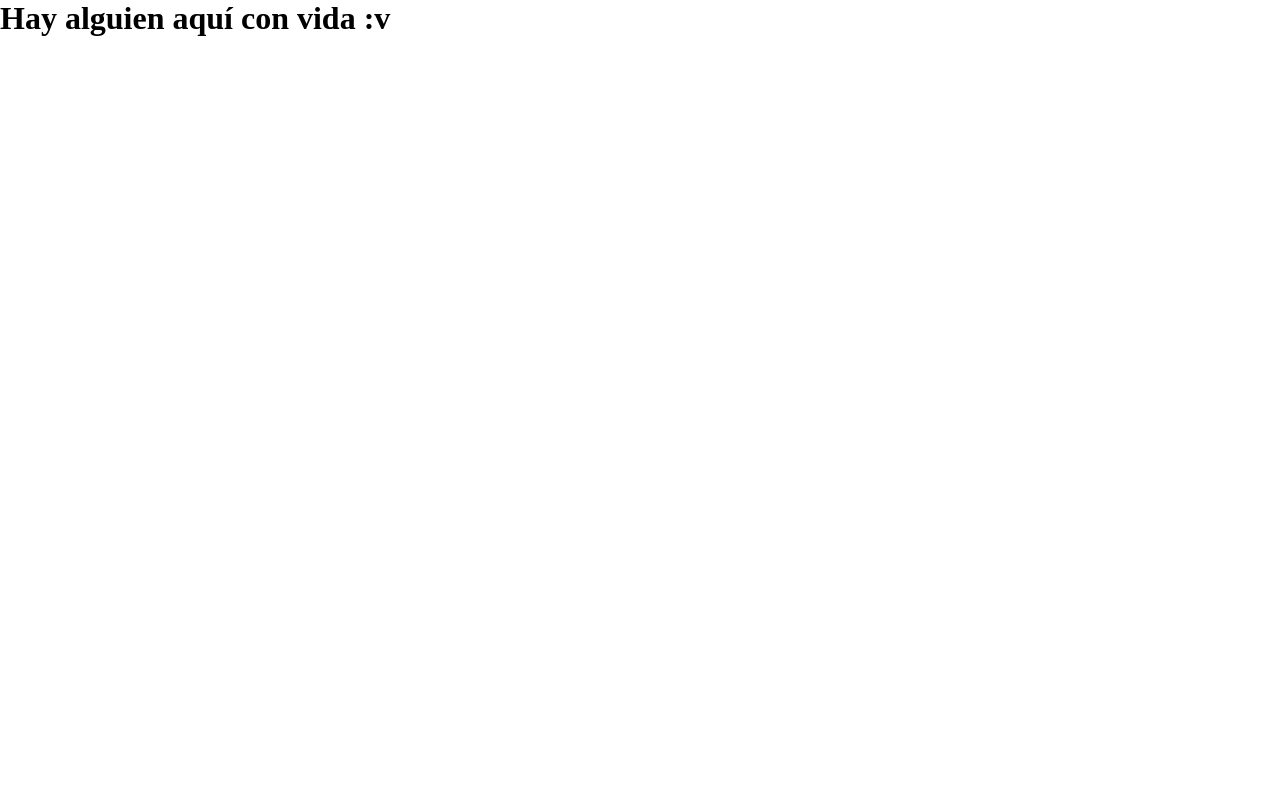
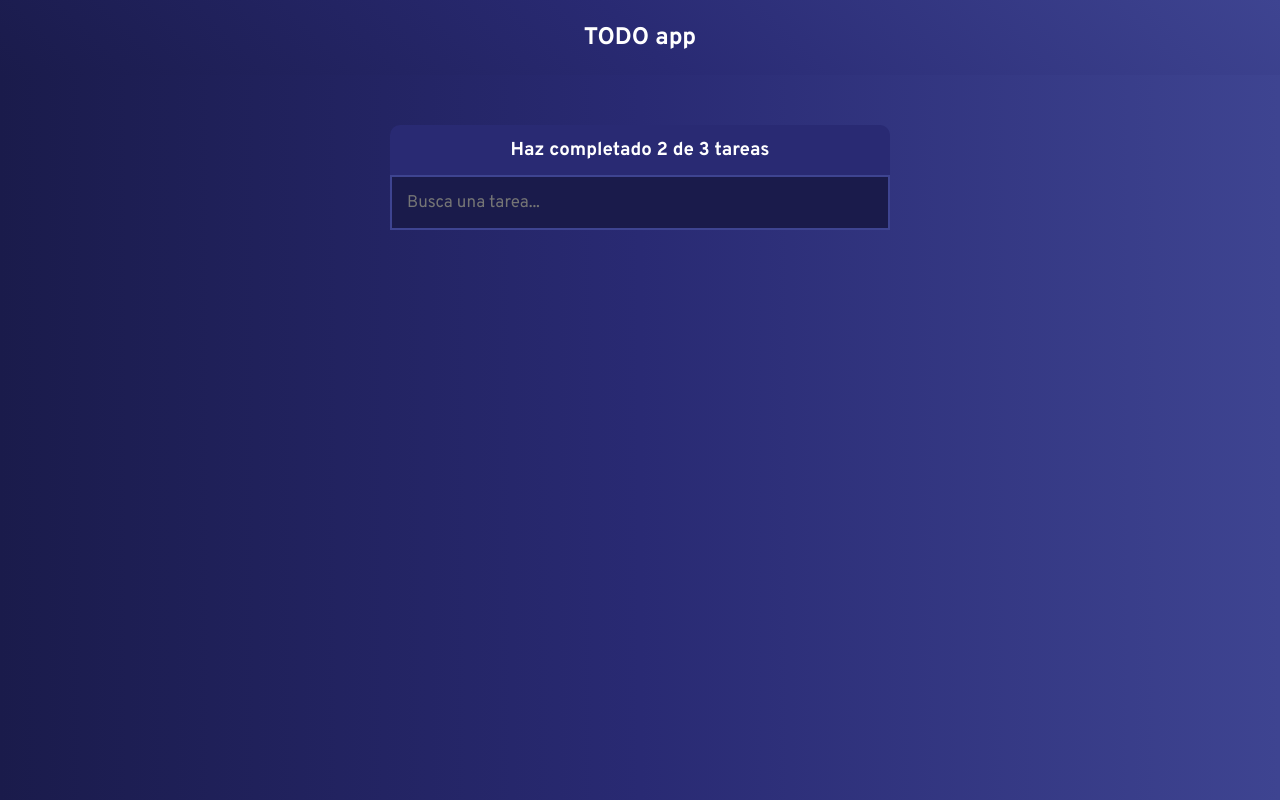
Before and after one commit to salvarez96/proyecto-curso-intro-react, a React (Create React App) app: page / in a window 1280 px wide. Built offline with nearby package versions, Linux system fonts and the light colour scheme.

Commit message:
Añadidos algunos estilos de prueba

```diff
--- a/public/index.html
+++ b/public/index.html
@@ -24,6 +24,9 @@
       work correctly both with client-side routing and a non-root public URL.
       Learn how to configure a non-root public URL by running `npm run build`.
     -->
+    <link rel="preconnect" href="https://fonts.googleapis.com">
+    <link rel="preconnect" href="https://fonts.gstatic.com" crossorigin>
+    <link href="https://fonts.googleapis.com/css2?family=Overpass:wght@400;700&display=swap" rel="stylesheet">
     <title>TODO app</title>
   </head>
   <body>
--- a/src/App.jsx
+++ b/src/App.jsx
@@ -4,17 +4,28 @@ import TodoSearch from './components/TodoSearch';
 import TodoList from './components/TodoList';
 import TodoItem from './components/TodoItem';
 import CreateTodoButton from './components/CreateTodoButton';
+import Header from './components/Header';
+import styled from 'styled-components';
+
+const Main = styled.main`
+  width: 80vw;
+  max-width: 500px;
+  margin: 50px auto 0;
+  text-align: center;
+`;
 
 function App() {
   return (
     <>
-      <h1>Hay alguien aquí con vida :v</h1>
+      <Header />
+      <Main>
         <TodoCounter />
         <TodoSearch />
         <TodoList>
           <TodoItem />
         </TodoList>
         <CreateTodoButton />
+      </Main>
     </>
   );
 }
--- /dev/null
+++ b/src/components/Header.jsx
@@ -0,0 +1,20 @@
+import React from "react";
+import styled from "styled-components";
+
+const HeaderContainer = styled.header`
+  width: 100%;
+  min-height: 75px;
+  background: linear-gradient(45deg,var(--very-dark-purple),var(--dark-purple),var(--purple));
+  display: grid;
+  place-content: center;
+`;
+
+export default function Header() {
+  return(
+    <>
+      <HeaderContainer>
+        <h2>TODO app</h2>
+      </HeaderContainer>
+    </>
+ );
+}
--- a/src/components/TodoCounter.jsx
+++ b/src/components/TodoCounter.jsx
@@ -1,9 +1,21 @@
 import React from "react";
+import styled from "styled-components";
+
+const Div = styled.div`
+  background-color: var(--dark-purple);
+  min-height: 50px;
+  border-top-left-radius: 10px;
+  border-top-right-radius: 10px;
+  display: grid;
+  place-content: center;
+`;
 
 export default function TodoCounter() {
   return(
     <>
-
+      <Div>
+        <h3>Haz completado 2 de 3 tareas</h3>
+      </Div>
     </>
  );
 }
--- a/src/components/TodoSearch.jsx
+++ b/src/components/TodoSearch.jsx
@@ -1,9 +1,27 @@
 import React from "react";
+import styled from "styled-components";
+
+const InputText = styled.input`
+  width: 100%;
+  min-height: 55px;
+  padding: 0 15px;
+  border: 2px double var(--purple);
+  background-color: var(--very-dark-purple);
+  font-family: inherit;
+  color: white;
+  font-size: calc(17rem / 16);
+
+  &:focus-visible {
+    outline: none;
+    border-color: var(--orange);
+  }
+
+`;
 
 export default function TodoSearch() {
   return(
     <>
-
+      <InputText type='text' placeholder="Busca una tarea..."></InputText>
     </>
  );
 }
--- a/src/globalStyles.js
+++ b/src/globalStyles.js
@@ -1,9 +1,23 @@
 import { createGlobalStyle } from "styled-components";
 
 export const GlobalStyles = createGlobalStyle`
+  :root {
+    --very-dark-purple: #1a1b4b;
+    --dark-purple: #292a73;
+    --purple: #3e4491;
+    --pastel-blue: #3a9efd;
+    --orange: #f5a300;
+  }
+
   * {
     margin: 0;
     padding: 0;
     box-sizing: border-box;
   }
+
+  body {
+    font-family: 'Overpass', sans-serif;
+    background: linear-gradient(90deg, var(--very-dark-purple), var(--dark-purple), var(--purple));
+    color: white;
+  }
 `;
```
Lines whose indentation alone changed are shown as unchanged.
